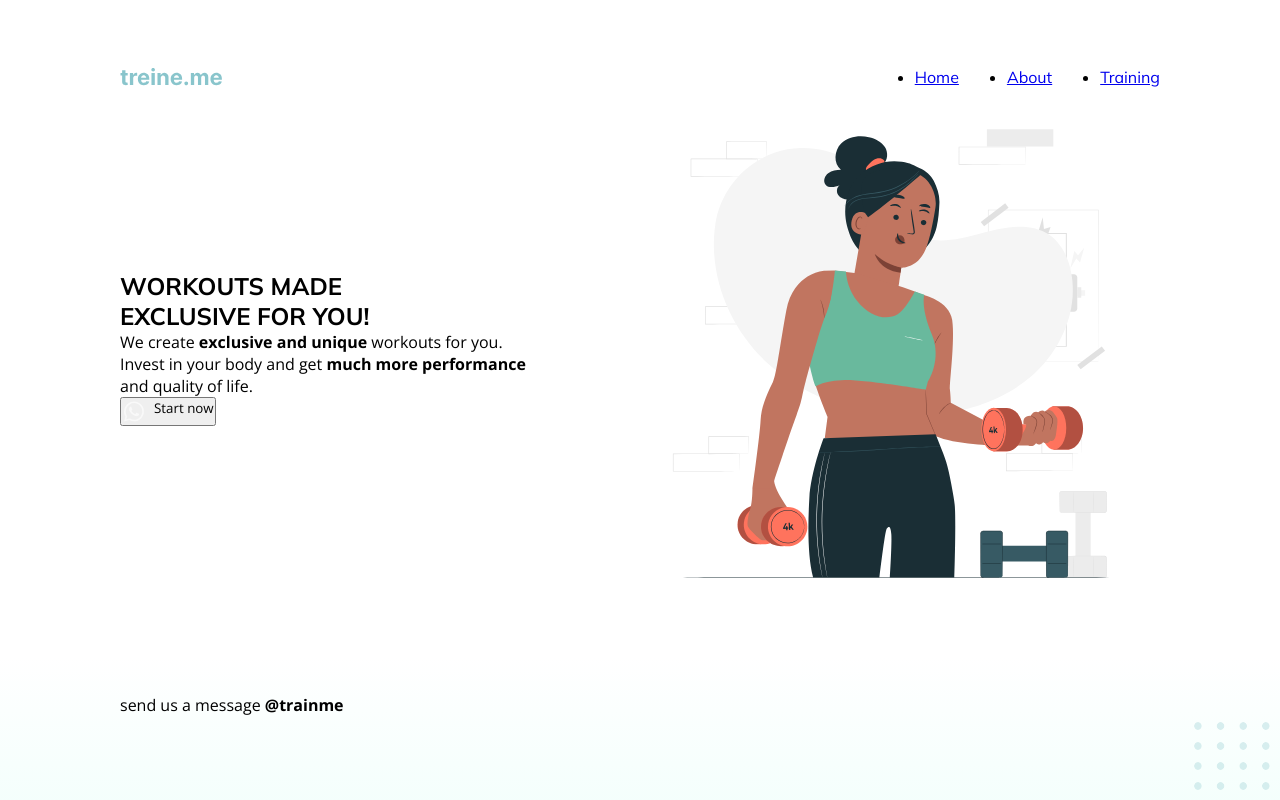
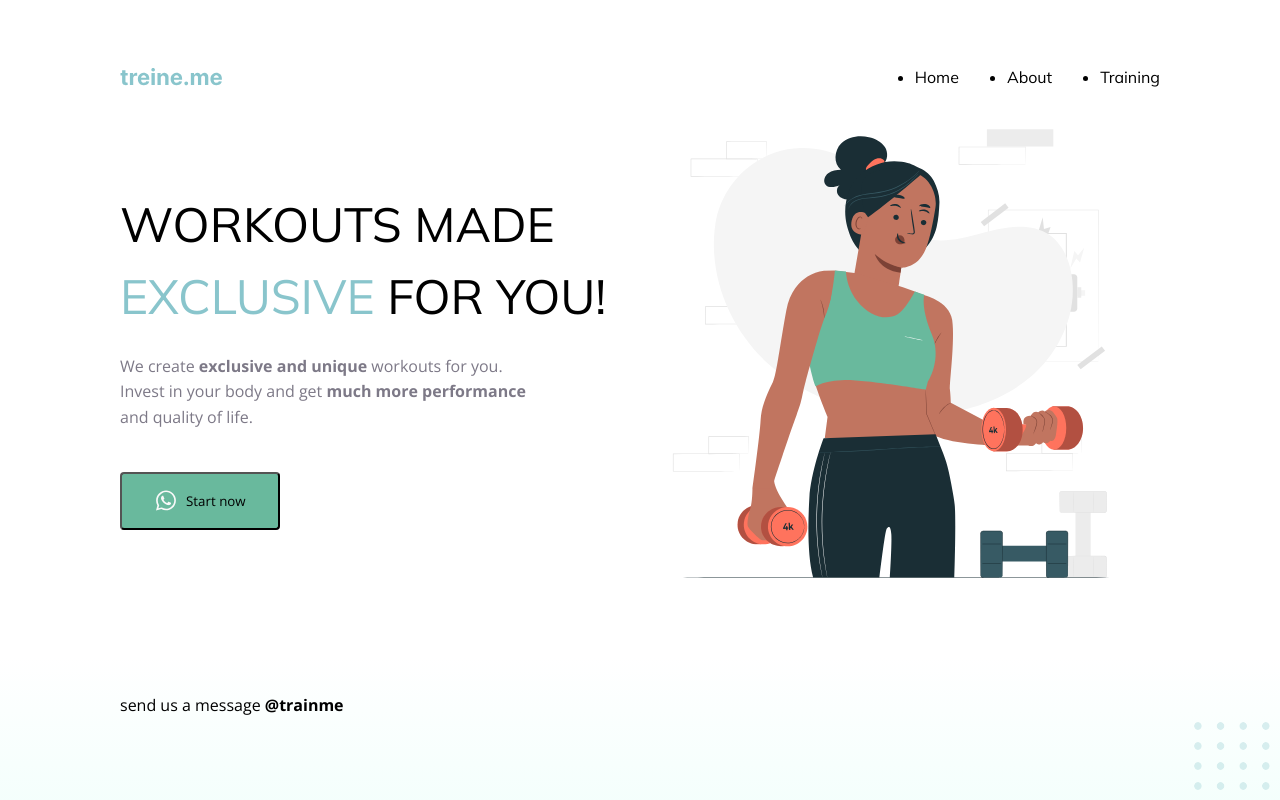
Before and after one commit to idimis/HTML-CSS, a plain HTML site: page index.html in a window 1280 px wide. Drawn offline with nearby package versions, Linux system fonts and the light colour scheme.

Commit message:
css improvement solution

```diff
--- a/style.css
+++ b/style.css
@@ -34,13 +34,33 @@ nav ul {
 
 /* Check list link style */
 nav ul li a {
+    text-decoration: none; /* Removes the underline from all hyperlinks */
 
+}
+
+nav ul li a {
+  color: black; /* Normal state */
+  text-decoration: none; /* Optional: Removes underline */
+}
+
+
+nav ul li a:visited {
+  color: black; /* Visited state */
+  text-decoration: none;
 }
 
 /* Make text bold on hover */
 nav ul li a:hover {
+  color: black; /* Hover state */
+  text-decoration: none;
+  font-weight: bold;
+}
 
+nav ul li a:active {
+  color: black; /* Active state (when clicked) */
+  text-decoration: none;
 }
+
 
 
 main {
@@ -50,6 +70,70 @@ main {
   margin-bottom: 88px;
 }
 
+main h1 {
+  /* workouts made exclusive for you!*/
+
+font-family: 'Mulish';
+font-style: 'normal';
+font-weight: 400;
+font-size: 48px;
+line-height: 150%;
+/* or 72px */
+text-transform: uppercase;
+
+color: #000000;
+
+mix-blend-mode: normal;
+
+margin-top: 22px;
+margin-bottom: 22px;
+
+}
+
+main h1 span {
+  color: rgba(137, 197, 204, 1);
+
+}
+
+main p {
+/* We create exclusive and unique workouts for you. Invest in your body and get much more performance and quality of life. */
+
+font-family: 'Open Sans';
+font-style: normal;
+font-weight: 400;
+font-size: 16px;
+line-height: 160%;
+/* or 26px */
+
+color: #7D7987;
+
+mix-blend-mode: normal;
+
+margin-top: 22px;
+margin-bottom: 42px;
+
+}
+
+main button {
+/* Button / Primary */
+
+/* Auto layout */
+display: flex;
+flex-direction: row;
+justify-content: center;
+align-items: center;
+padding: 14px 32px 15px;
+gap: 8px;
+
+/* Primary color
+
+Green
+*/
+background: #69B99D;
+border-radius: 4px;
+
+
+}
 /* Check margin and font styling */
 .text h1 {
   font-family: 'Mulish', sans-serif;
```
